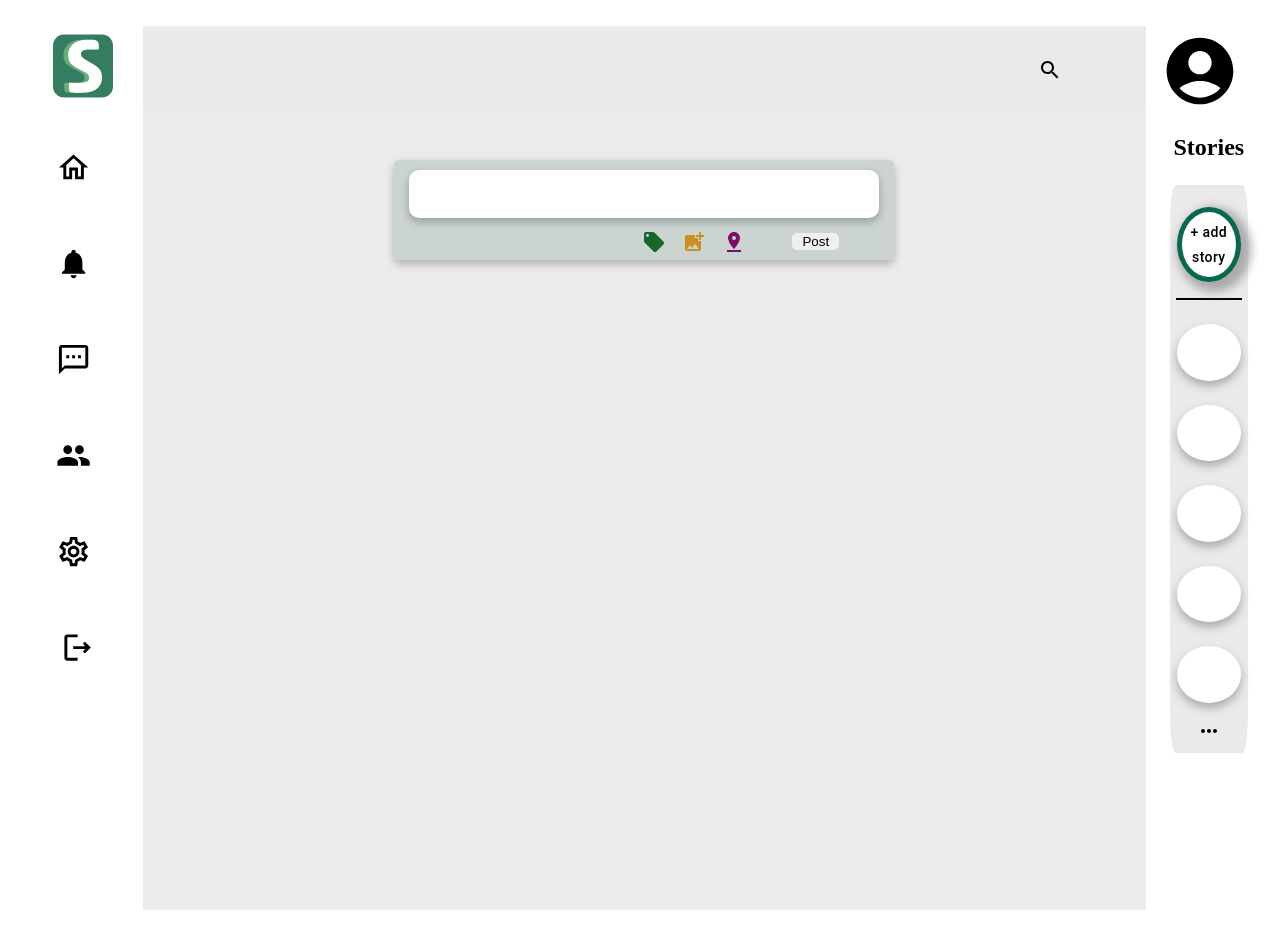
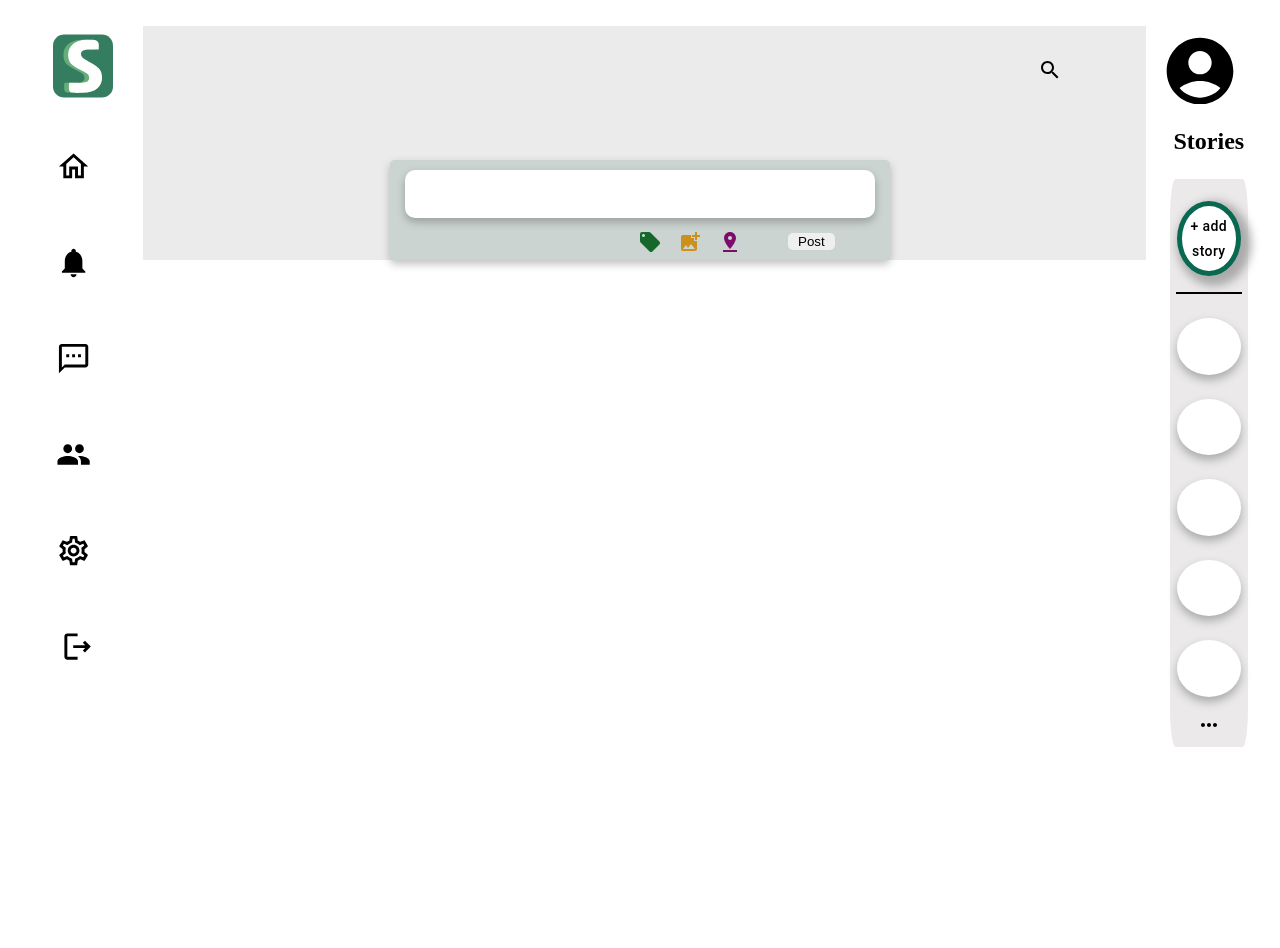
Before and after one commit to Society-Project/Society, a Next.js app in the folder client/: page / in a window 1280 px wide. Shown: the top 948 px of the page. Before the commit the page ends 918 px from the top, so only its background shows below. Built offline with nearby package versions, Linux system fonts and the light colour scheme.

Commit message:
Fixed main page display style from flex to block

```diff
--- a/client/src/app/page.tsx
+++ b/client/src/app/page.tsx
@@ -6,7 +6,6 @@ import { NavigationBar } from "@/components/NavigationBar/Navigation";
 import { Stories } from "@/components/StoriesBar/Stories";
 
 import { Box } from '@mui/material'
-import "../components/Styles/MainPage.scss";
 
 const Home = () => (
   <>
@@ -14,11 +13,9 @@ const Home = () => (
     <Header />
   </Wrapper>
   <Main>
-    <Box className='main-page'>
       <NavigationBar />
       <CreatePost />
       <Stories />
-    </Box>
   </Main>
   </>
 );
--- a/client/src/components/NavigationBar/Navigation.tsx
+++ b/client/src/components/NavigationBar/Navigation.tsx
@@ -6,8 +6,6 @@ import TextsmsOutlinedIcon from '@mui/icons-material/TextsmsOutlined';
 import PeopleIcon from '@mui/icons-material/People';
 import SettingsOutlinedIcon from '@mui/icons-material/SettingsOutlined';
 import LogoutOutlinedIcon from '@mui/icons-material/LogoutOutlined';
-import Link from "next/link";
-import headerLogo from '/src/images/logo-mark.svg'
 
 //File will execute automatically
 import '../Styles/NavigationBar.scss';
@@ -25,7 +23,7 @@ export const NavigationBar = () => {
         <TextsmsOutlinedIcon />,
         <PeopleIcon />,
         <SettingsOutlinedIcon />,
-        <LogoutOutlinedIcon className='log-out-icon'/>,
+        <LogoutOutlinedIcon className='log-out-icon' />,
     ]
 
     function onButtonClick(index: number) {
--- a/client/src/components/Styles/Header.scss
+++ b/client/src/components/Styles/Header.scss
@@ -8,13 +8,12 @@
     width: 100%;
     display: flex;
     justify-content: space-between;
-    background-color: rgb(235, 233, 233);
+    background-color: #ebebeb;
     box-shadow: none;
 
     .header-logo{
         background-color: white;
         width: 10.7%;
-
 
         .header-logo-image{
             max-width: 60px;
@@ -65,7 +64,7 @@
 
             .user-account-icon {
                 position: absolute;
-                right: 4.5rem;
+                right: 3.5rem;
                 font-size: 5rem;
             }
         }
--- a/client/src/components/Styles/MainPage.scss
+++ /dev/null
@@ -1,4 +0,0 @@
-.main-page{
-    display: flex;
-    justify-content: space-around;
-}
--- a/client/src/components/Styles/NavigationBar.scss
+++ b/client/src/components/Styles/NavigationBar.scss
@@ -4,18 +4,17 @@
     background: linear-gradient(rgb(255, 255, 255), white);
     font-size: 20px;
     float: left;
-    position: sticky;
+    position: relative;
+    top: -3.2rem;
 
     .css-i4bv87-MuiSvgIcon-root {
         font-size: 2.2rem;
-
     }
 
     .icon-buttons {
         height: 70.4%;
         display: flex;
         flex-direction: column;
-
         justify-content: space-between;
     }
 
@@ -36,7 +35,7 @@
         margin-top: 2rem;
         cursor: pointer;
 
-        .log-out-icon{
+        .log-out-icon {
             margin-left: .2rem;
         }
     }
@@ -47,30 +46,28 @@
     }
 
     .css-1s4ffru-MuiListItem-root::after {
-        content: '';
+        content: "";
         position: absolute;
-        top: -50px;
+        background-color: transparent;
+        bottom: 50px;
+        height: 50px;
+        width: 25px;
+        border-bottom-right-radius: 25px;
+        box-shadow: 0 25px 0 0 rgb(235, 233, 233);
         right: 0;
-        width: 20px;
-        height: 50px;
-        z-index: -1;
-        border-radius: 0 0 25px 0;
-        box-shadow: 0 25px 0 0 rgb(235, 233, 233);
     }
 
     // This code is not going to work if I put it like this
     // .css-1s4ffru-MuiListItem-root::after, .css-1s4ffru-MuiListItem-root::before
     .css-1s4ffru-MuiListItem-root::before {
-        content: '';
+        content: "";
         position: absolute;
-        top: 50px;
+        background-color: transparent;
+        bottom: -50px;
+        height: 50px;
+        width: 25px;
+        border-top-right-radius: 25px;
+        box-shadow: 0 -25px 0 0 rgb(235, 233, 233);
         right: 0;
-        width: 20px;
-        height: 50px;
-        z-index: -1;
-
-        border-radius: 0 25px 0 0;
-        box-shadow: 0 -25px 0 0 rgb(235, 233, 233);
-
     }
 }
--- a/client/src/components/Styles/PostReactions.scss
+++ b/client/src/components/Styles/PostReactions.scss
@@ -1,3 +1,6 @@
+body{
+  display: block;
+}
 .reactions {
   justify-content: space-evenly;
 }
--- a/client/src/components/Styles/Stories.scss
+++ b/client/src/components/Styles/Stories.scss
@@ -4,6 +4,9 @@
     text-align: center;
     background-color: white;
     height: 100vh;
+    position: absolute;
+    right: 0;
+    top: -3.5rem;
 
     .stories-paragraph {
         font-size: 1.5rem;
```
Lines whose indentation alone changed are shown as unchanged.
